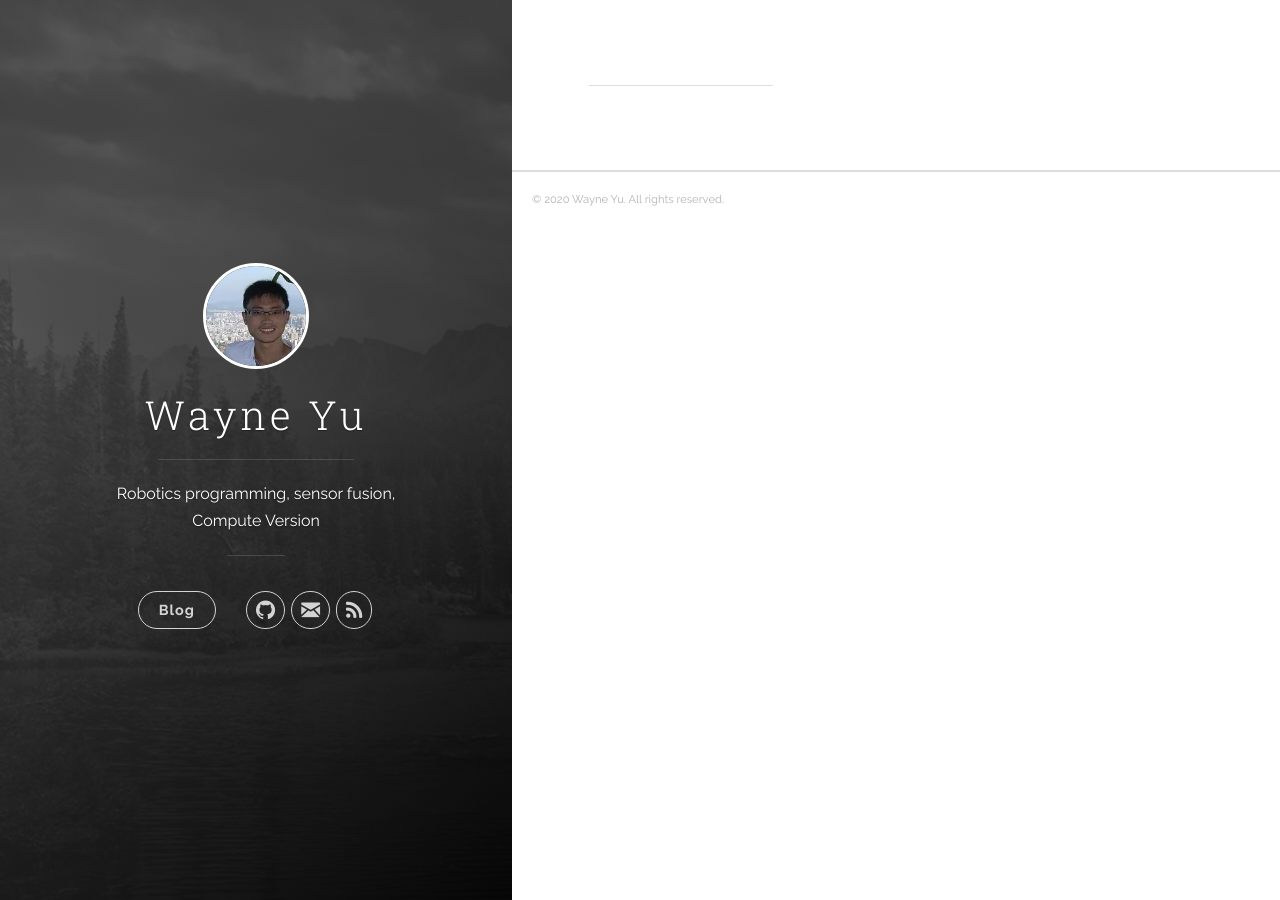
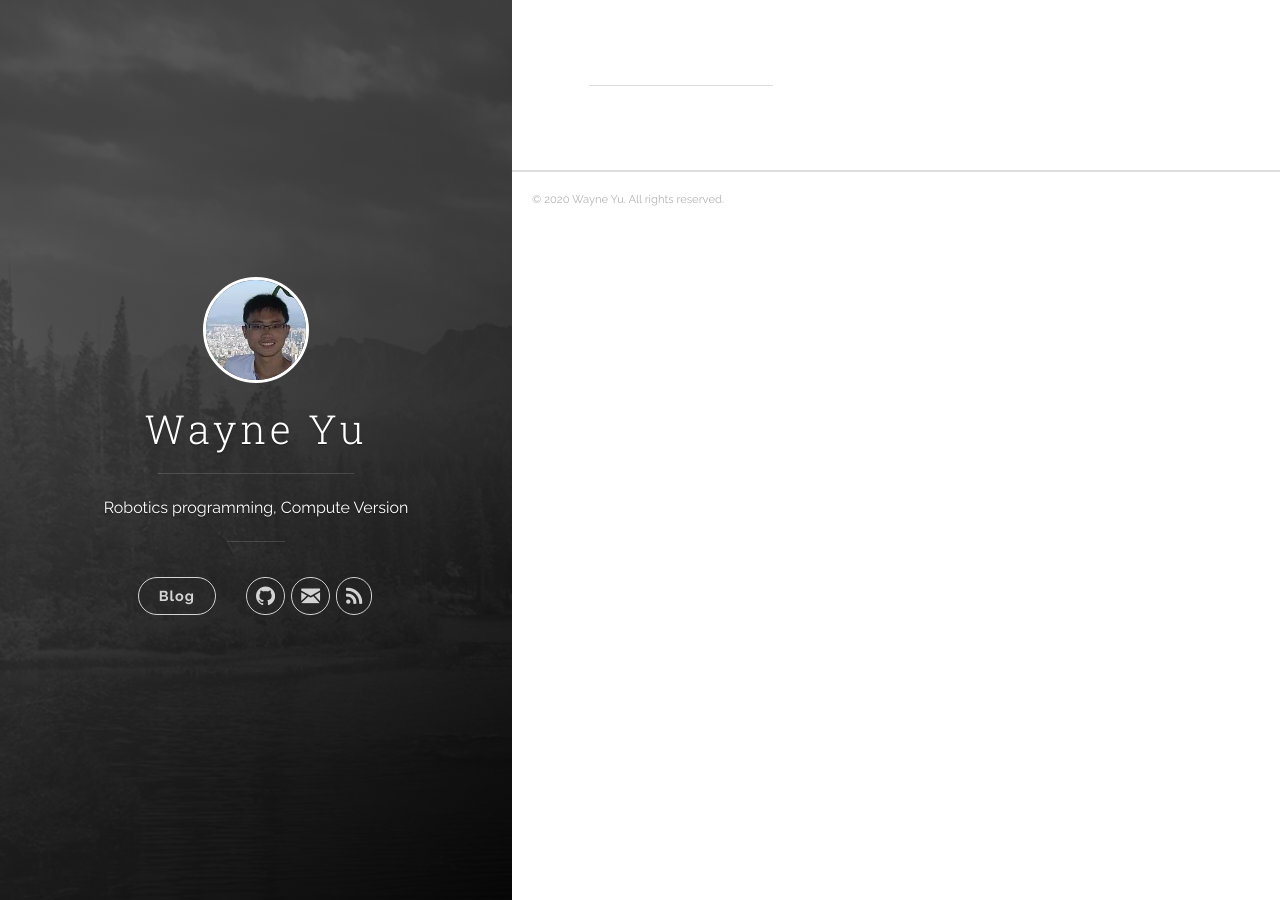
Before and after one commit to WayneYuq/WayneYuq.github.io, a Jekyll site: the page built from index.html, in a window 1280 px wide. Built offline with Jekyll 4.4.1, drawn with Linux system fonts in a browser that asks for light colours; the list of posts is cut into pages by our own code.

Commit message:
Update config

```diff
--- a/_config.yml
+++ b/_config.yml
@@ -1,6 +1,6 @@
 # Site settings
 title: Wayne Yu
-description: 'Robotics programming, sensor fusion, Compute Version'
+description: 'Robotics programming, Compute Version'
 url: 'https://wayneyuq.github.io'
 baseurl: ''
 # google_analytics: 'UA-XXXXXX-X'
```
